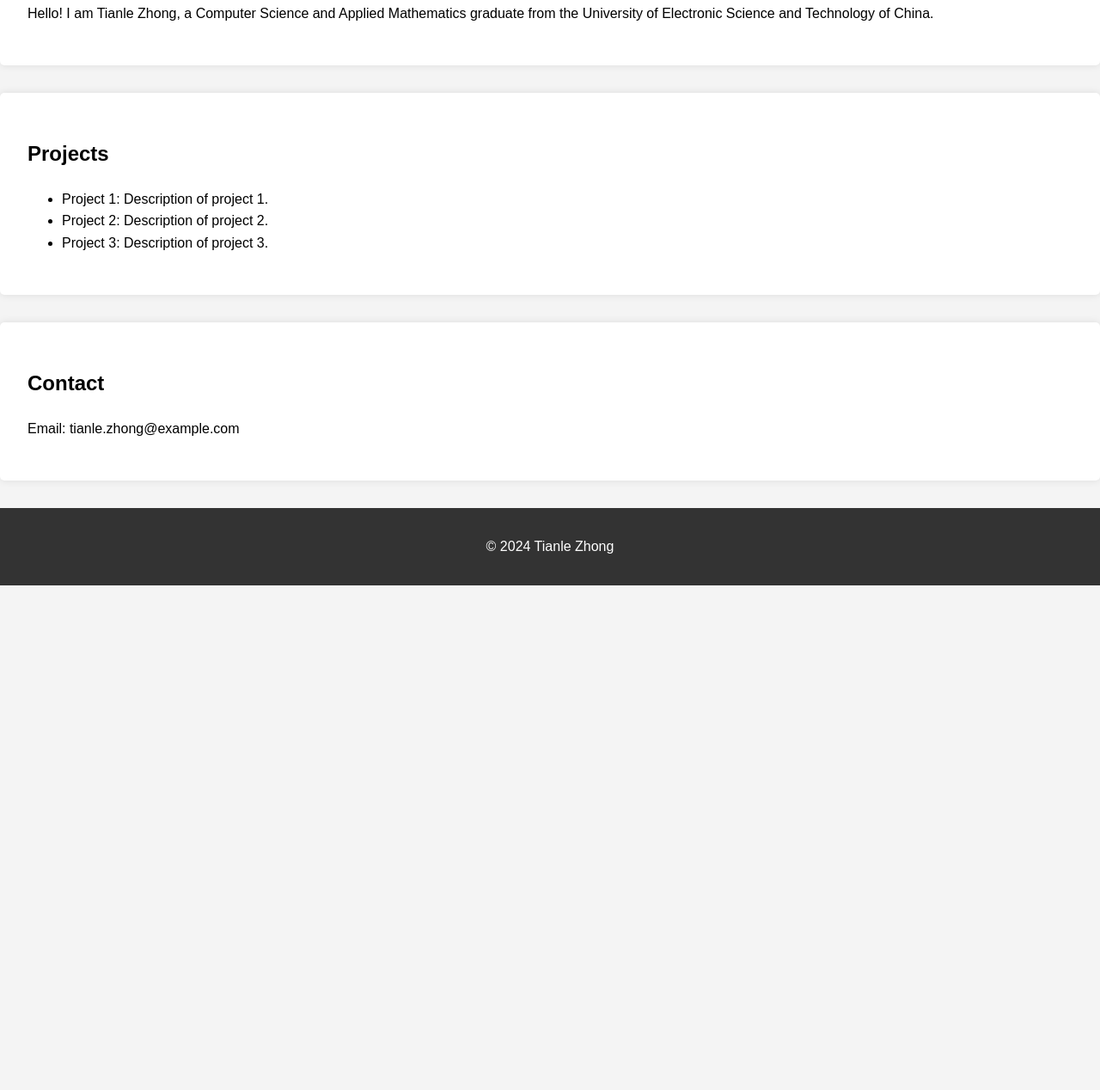
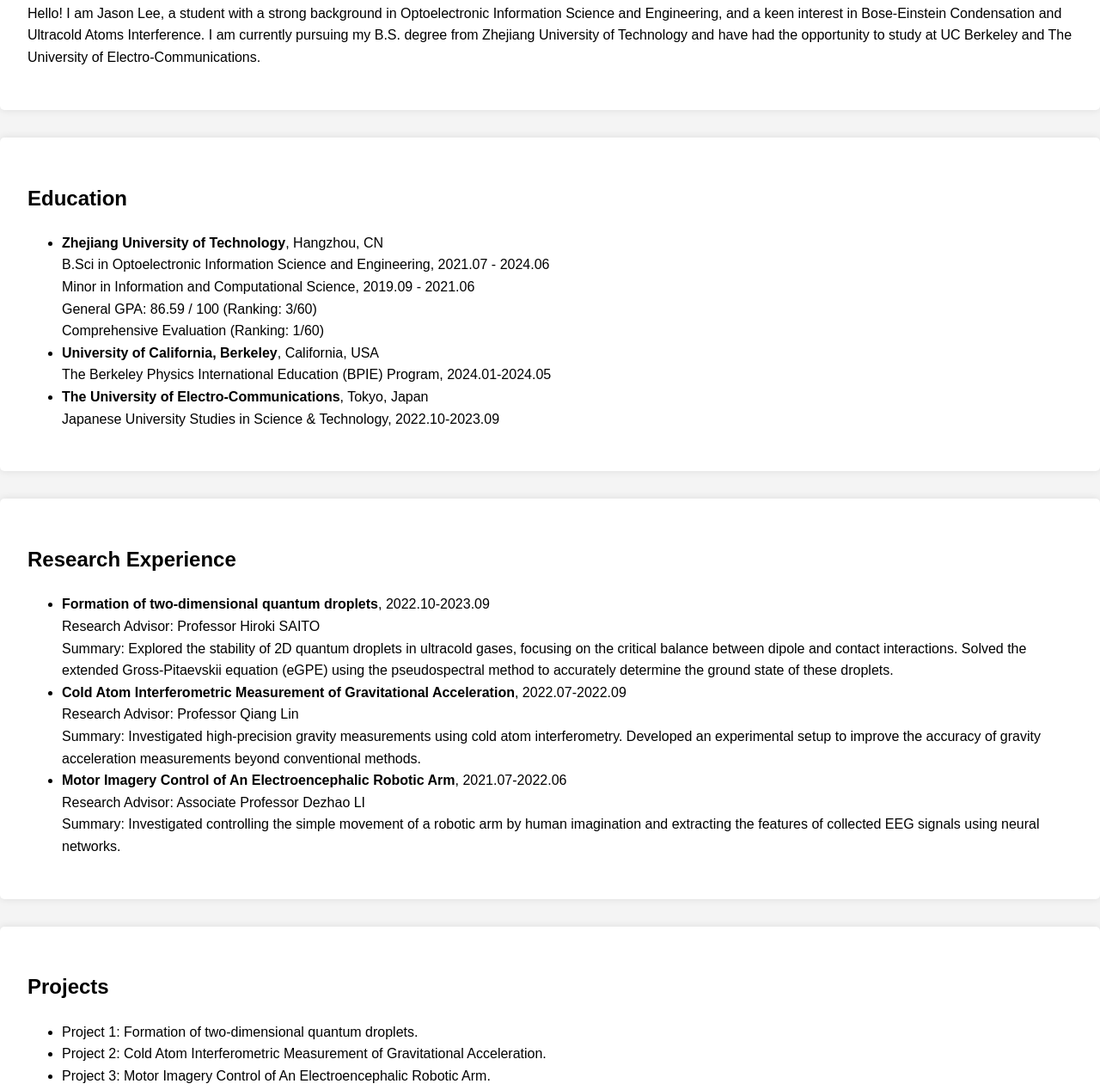
Before and after one commit to JasonLee1007/JasonLee, a plain HTML site: page index.html in a window 1280 px wide. Shown: the part 307-1575 px from the top of the page at 86% size. Before the commit the page ends 988 px from the top, so only its background shows below. Drawn offline with Linux system fonts and the light colour scheme.

Commit message:
Update index.html with CV information

```diff
--- a/index.html
+++ b/index.html
@@ -3,15 +3,17 @@
 <head>
     <meta charset="UTF-8">
     <meta name="viewport" content="width=device-width, initial-scale=1.0">
-    <title>Personal Homepage</title>
+    <title>Jason Lee - Personal Homepage</title>
     <link rel="stylesheet" href="styles.css">
 </head>
 <body>
     <header>
-        <h1>Tianle Zhong</h1>
+        <h1>Jason Lee</h1>
         <nav>
             <ul>
                 <li><a href="#about">About</a></li>
+                <li><a href="#education">Education</a></li>
+                <li><a href="#research">Research</a></li>
                 <li><a href="#projects">Projects</a></li>
                 <li><a href="#contact">Contact</a></li>
             </ul>
@@ -19,22 +21,63 @@
     </header>
     <section id="about">
         <h2>About Me</h2>
-        <p>Hello! I am Tianle Zhong, a Computer Science and Applied Mathematics graduate from the University of Electronic Science and Technology of China.</p>
+        <p>Hello! I am Jason Lee, a student with a strong background in Optoelectronic Information Science and Engineering, and a keen interest in Bose-Einstein Condensation and Ultracold Atoms Interference. I am currently pursuing my B.S. degree from Zhejiang University of Technology and have had the opportunity to study at UC Berkeley and The University of Electro-Communications.</p>
+    </section>
+    <section id="education">
+        <h2>Education</h2>
+        <ul>
+            <li>
+                <strong>Zhejiang University of Technology</strong>, Hangzhou, CN<br>
+                B.Sci in Optoelectronic Information Science and Engineering, 2021.07 - 2024.06<br>
+                Minor in Information and Computational Science, 2019.09 - 2021.06<br>
+                General GPA: 86.59 / 100 (Ranking: 3/60)<br>
+                Comprehensive Evaluation (Ranking: 1/60)
+            </li>
+            <li>
+                <strong>University of California, Berkeley</strong>, California, USA<br>
+                The Berkeley Physics International Education (BPIE) Program, 2024.01-2024.05
+            </li>
+            <li>
+                <strong>The University of Electro-Communications</strong>, Tokyo, Japan<br>
+                Japanese University Studies in Science & Technology, 2022.10-2023.09
+            </li>
+        </ul>
+    </section>
+    <section id="research">
+        <h2>Research Experience</h2>
+        <ul>
+            <li>
+                <strong>Formation of two-dimensional quantum droplets</strong>, 2022.10-2023.09<br>
+                Research Advisor: Professor Hiroki SAITO<br>
+                Summary: Explored the stability of 2D quantum droplets in ultracold gases, focusing on the critical balance between dipole and contact interactions. Solved the extended Gross-Pitaevskii equation (eGPE) using the pseudospectral method to accurately determine the ground state of these droplets.
+            </li>
+            <li>
+                <strong>Cold Atom Interferometric Measurement of Gravitational Acceleration</strong>, 2022.07-2022.09<br>
+                Research Advisor: Professor Qiang Lin<br>
+                Summary: Investigated high-precision gravity measurements using cold atom interferometry. Developed an experimental setup to improve the accuracy of gravity acceleration measurements beyond conventional methods.
+            </li>
+            <li>
+                <strong>Motor Imagery Control of An Electroencephalic Robotic Arm</strong>, 2021.07-2022.06<br>
+                Research Advisor: Associate Professor Dezhao LI<br>
+                Summary: Investigated controlling the simple movement of a robotic arm by human imagination and extracting the features of collected EEG signals using neural networks.
+            </li>
+        </ul>
     </section>
     <section id="projects">
         <h2>Projects</h2>
         <ul>
-            <li>Project 1: Description of project 1.</li>
-            <li>Project 2: Description of project 2.</li>
-            <li>Project 3: Description of project 3.</li>
+            <li>Project 1: Formation of two-dimensional quantum droplets.</li>
+            <li>Project 2: Cold Atom Interferometric Measurement of Gravitational Acceleration.</li>
+            <li>Project 3: Motor Imagery Control of An Electroencephalic Robotic Arm.</li>
         </ul>
     </section>
     <section id="contact">
         <h2>Contact</h2>
-        <p>Email: tianle.zhong@example.com</p>
+        <p>Email: extreme-jason@berkeley.edu</p>
+        <p>Tel: +1 5105173368</p>
     </section>
     <footer>
-        <p>&copy; 2024 Tianle Zhong</p>
+        <p>&copy; 2024 Jason Lee</p>
     </footer>
     <script src="script.js"></script>
 </body>
```
